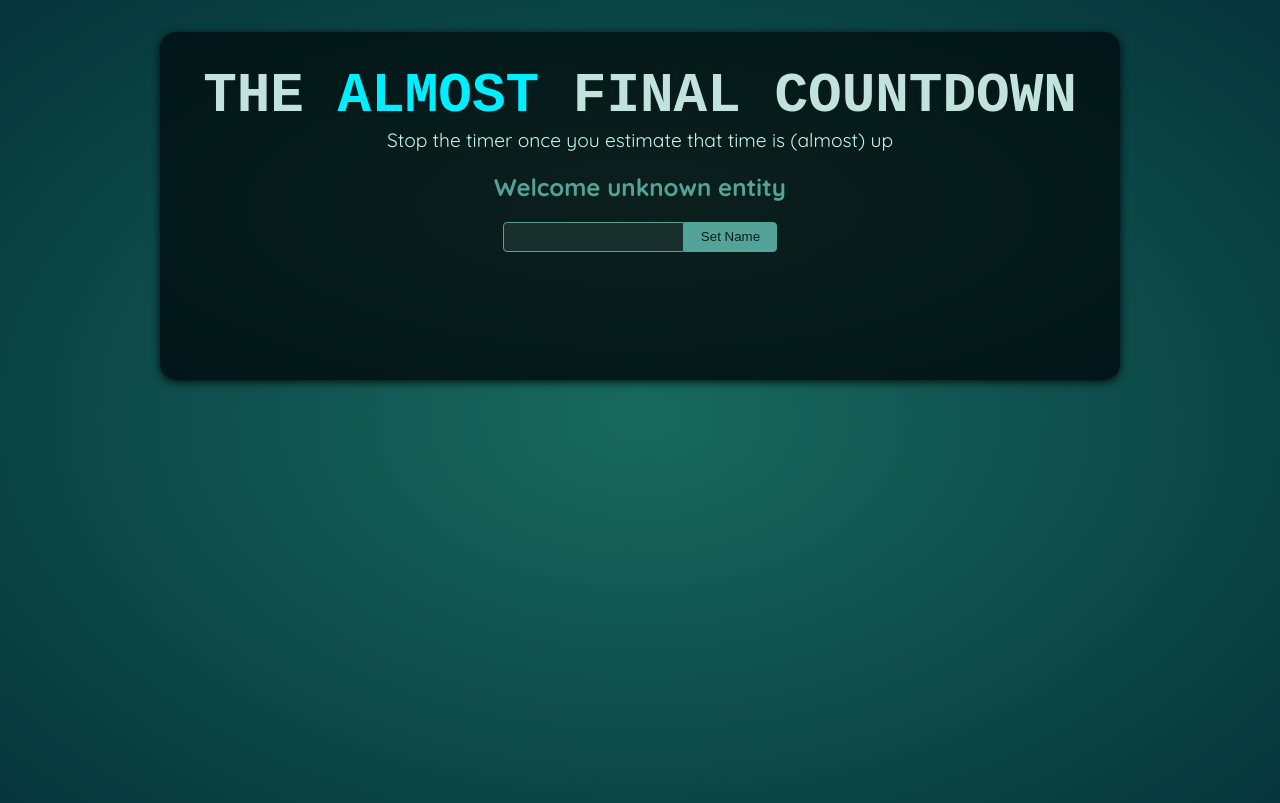
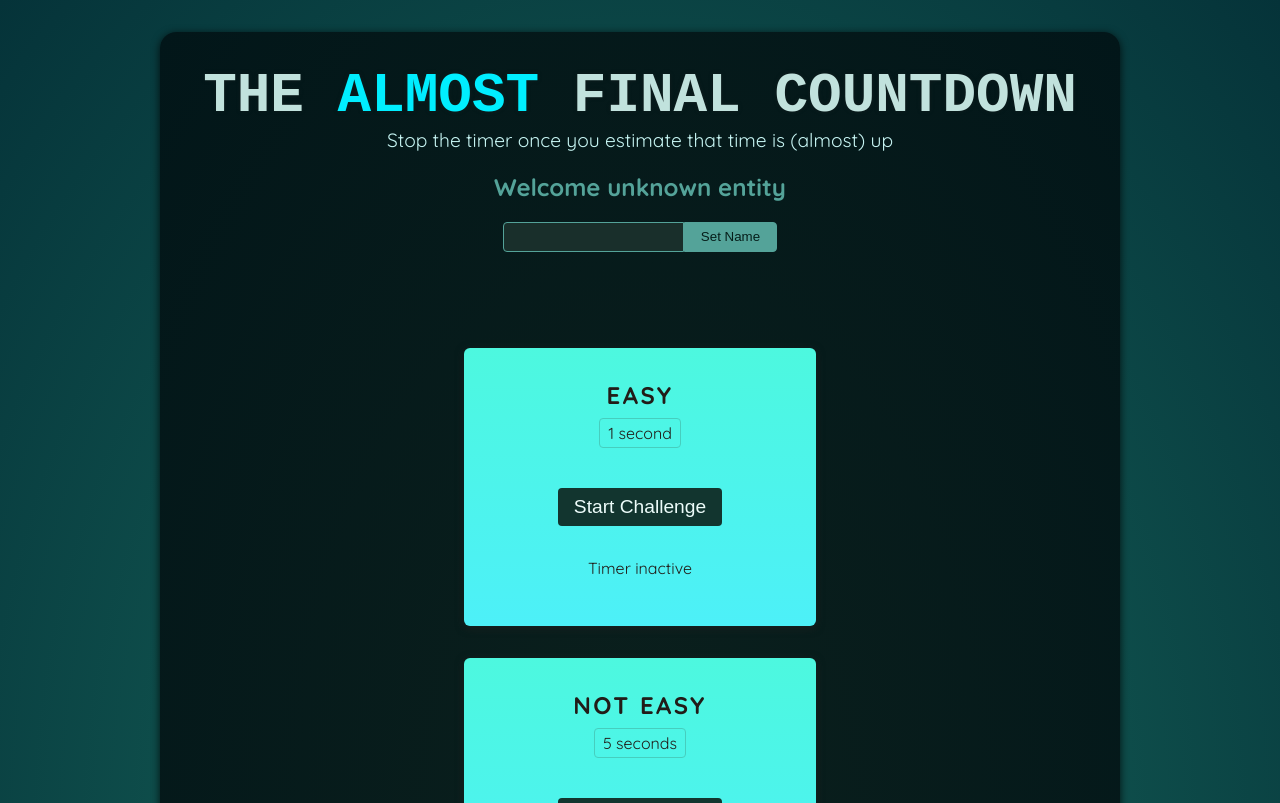
Before and after one commit to dhruvi6071/Countdown-game, a React (Vite) app in the folder 01-starting-project/: page / in a window 1280 px wide. Shown: the top 803 px of the page. Built offline with nearby package versions, Linux system fonts and the light colour scheme; a web font is replaced by a local one.

Commit message:
timer-managemnet-using-state

```diff
--- a/01-starting-project/src/App.jsx
+++ b/01-starting-project/src/App.jsx
@@ -1,11 +1,16 @@
 import Player from './components/Player.jsx';
+import TimerChallange from './components/TimerChallange.jsx';
 
 function App() {
   return (
     <>
       <Player />
       <div id="challenges"></div>
-    </>
+      <TimerChallange title='Easy' targetTime={1}></TimerChallange>
+      <TimerChallange title='Not easy' targetTime={5}></TimerChallange>
+      <TimerChallange title='Getting Tough' targetTime={10}></TimerChallange>
+      <TimerChallange title='Pros Only' targetTime={15}></TimerChallange>
+      </>
   );
 }
 
--- /dev/null
+++ b/01-starting-project/src/components/TimerChallange.jsx
@@ -0,0 +1,34 @@
+import { useState } from "react";
+
+export default function TimerChallange({title, targetTime}) {
+    const[timeStarted, setTimeStarted] = useState(false);
+    const[timeExpired, setTimeExpired] = useState(false);
+
+    function handleStart() {
+        setTimeout(() => {
+            setTimeExpired(true);
+        }, targetTime*1000);
+
+        setTimeStarted(true);
+    }
+
+    function handleStop() {
+
+    }
+
+    return <section className="challenge">
+         <h2>{title}</h2>
+         {timeExpired && <p>You Lost !</p>}
+         <p className="challenge-time">
+            {targetTime} second{targetTime>1 ? 's' : ''}
+         </p>
+         <p>
+            <button onClick={handleStart}>
+                {timeStarted ? 'Stop' : 'Start'} Challenge
+            </button>
+         </p>
+         <p className={timeStarted ? 'active' : undefined}>
+            {timeStarted ? 'Time running...' : 'Timer inactive'}
+         </p>
+    </section>
+}
```
